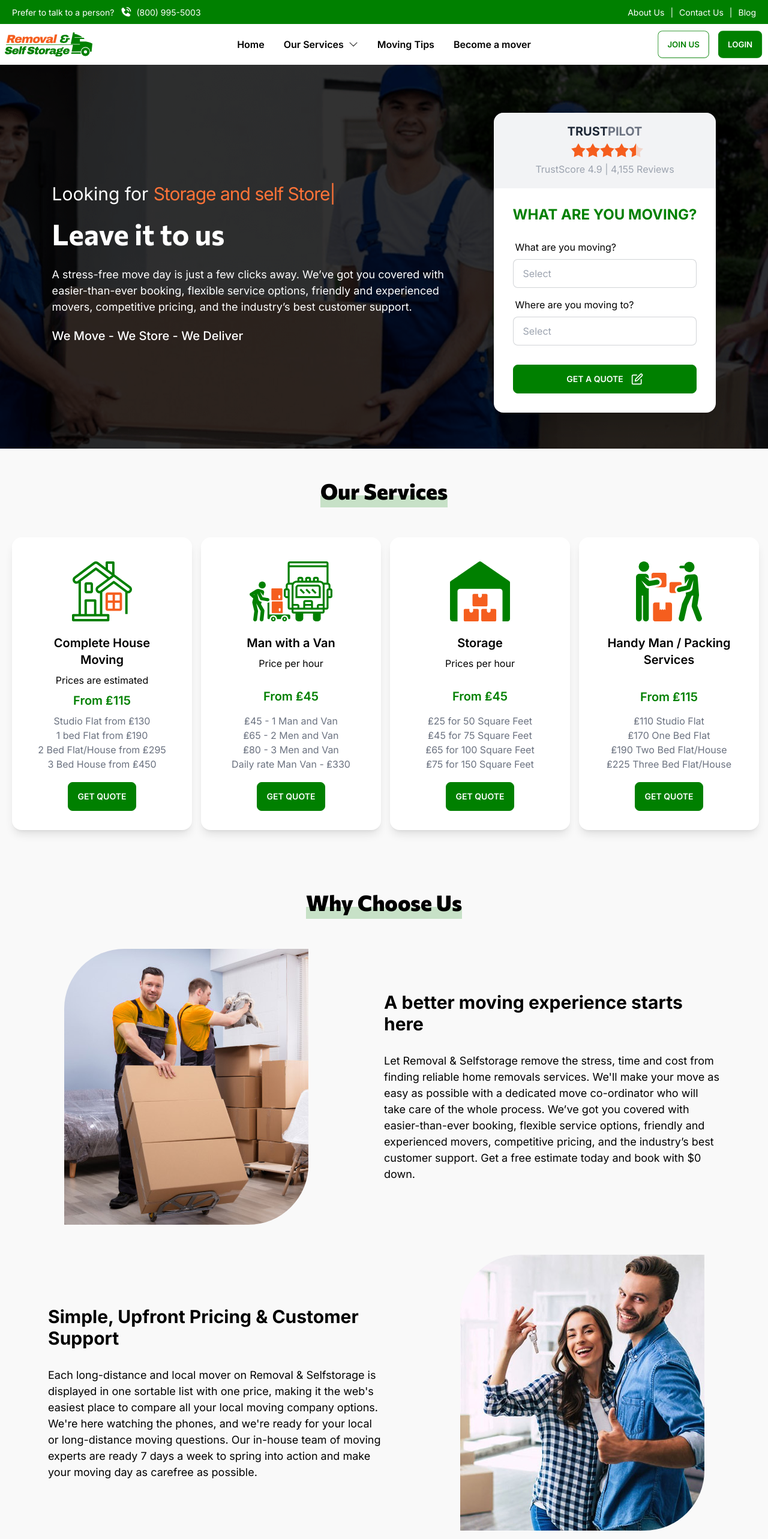
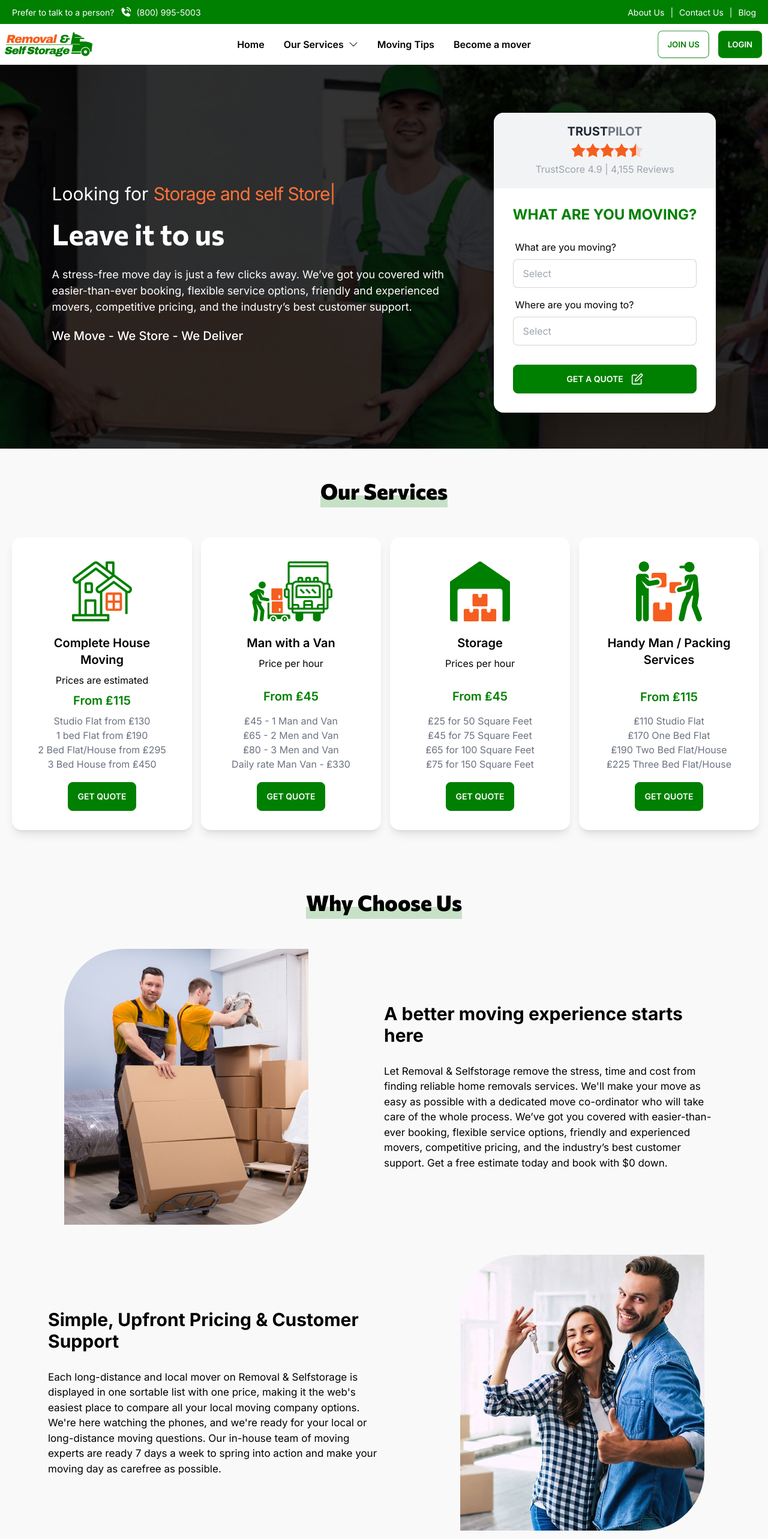
Before and after one commit to Removalsselfstorage/removals_nextjs, a Next.js app: page / in a window 1280 px wide. Shown: the top 2566 px of the page at 60% size. Built offline with nearby package versions, Linux system fonts and the light colour scheme; what tailwindcss-debug-screens would draw is missing.

Commit message:
completed about us section.

```diff
--- a/components/HomePage/AboutUs/index.js
+++ b/components/HomePage/AboutUs/index.js
@@ -1,5 +1,6 @@
 import React from 'react';
 import { BsFillPlayFill } from 'react-icons/bs';
+import { FiEdit } from 'react-icons/fi';
 
 const AboutUs = () => {
   return (
@@ -7,7 +8,7 @@ const AboutUs = () => {
       <div className="md:max-w-7xl mx-auto">
         {/* row 1 */}
         <div className="flex items-center flex-col space-y-[30px] md:flex-row md:space-y-[0px] mb-[0px]">
-          {/* image */}
+          {/* video */}
           <div className="flex-[0.5] flex  justify-center">
             <div className="rounded-lg overflow-hidden cursor-pointer relative group">
               {/* play button */}
@@ -15,7 +16,7 @@ const AboutUs = () => {
                 onClick={() => {
                   //   setShowModal(true);
                 }}
-                className="bg-black/60 hover:bg-black/90 w-[70px] h-[70px] absolute left-[43%] top-[40%] duration-300 flex justify-center items-center rounded-full"
+                className="bg-black/60 hover:bg-black/90 w-[70px] h-[70px] absolute left-[43%] top-[40%] flex justify-center items-center rounded-full hover:scale-[1.2] duration-200"
               >
                 <BsFillPlayFill
                   size={50}
@@ -26,7 +27,7 @@ const AboutUs = () => {
               <div className="">
                 <div className="hero-overlay"></div>
                 <img
-                  src="/hero_bg.png"
+                  src="/hero_bg.jpg"
                   alt=""
                   className="w-[500px] h-[300px] md:max-w-[500px] object-cover"
                 />
@@ -36,12 +37,20 @@ const AboutUs = () => {
           {/* text */}
           <div className="flex-[1] flex flex-col max-w-[600px] space-y-[30px] px-[20px]">
             <h2 className="text-3xl font-bold ">About Removal & Selfstorage</h2>
-            <p className="text-[16px] lg:text-[18px]">
+            <p className="text-[16px] lg:text-[17px]">
               By choosing Removal & Selfstorage, you’re guaranteeing a great
               moving day. All customers receive transparent pricing, flexible
               service options, background-checked movers, industry-best customer
               support, and an easy-to-access online dashboard.
             </p>
+            <div className="">
+              <button className="btn btn-wide btn-primary flex items-center space-x-[5px]">
+                <span className="">Book A Move</span>
+                {/* <span className="">
+                  <FiEdit className="text-[20px]" />
+                </span> */}
+              </button>
+            </div>
           </div>
         </div>
       </div>
--- a/components/HomePage/Hero/index.js
+++ b/components/HomePage/Hero/index.js
@@ -8,7 +8,7 @@ const Hero = () => {
     <div className=" bg-base-200">
       <div
         className="hero min-h-[80vh]"
-        style={{ backgroundImage: 'url(/hero_bg.png)' }}
+        style={{ backgroundImage: 'url(/hero_bg.jpg)' }}
       >
         <div className="hero-overlay bg-black/80"></div>
         <div className="hero-content flex-col text-white lg:flex-row lg:space-x-[50px] space-y-[20px]  md:max-w-7xl mx-auto">
--- a/components/HomePage/WhyChooseUs/index.js
+++ b/components/HomePage/WhyChooseUs/index.js
@@ -19,7 +19,7 @@ const WhyChooseUs = () => {
         {/* row 1 */}
         <div className="flex items-center flex-col space-y-[30px] md:flex-row md:space-y-[0px] mb-[50px]">
           {/* image */}
-          <div className="flex-[0.5] flex  justify-center">
+          <div className="flex-[0.5] flex  justify-center hover:rotate-[5deg] duration-200">
             <img
               src="/movers1.jpg"
               alt="Album"
@@ -31,7 +31,7 @@ const WhyChooseUs = () => {
             <h2 className="text-3xl font-bold ">
               A better moving experience starts here
             </h2>
-            <p className="text-[16px] lg:text-[18px]">
+            <p className="text-[16px] lg:text-[17px]">
               Let Removal & Selfstorage remove the stress, time and cost from
               finding reliable home removals services. We'll make your move as
               easy as possible with a dedicated move co-ordinator who will take
@@ -46,7 +46,7 @@ const WhyChooseUs = () => {
         {/* row 2 */}
         <div className="flex items-center flex-col space-y-[30px] md:flex-row-reverse md:space-y-[0px]">
           {/* image */}
-          <div className="flex-[0.5] flex  justify-center">
+          <div className="flex-[0.5] flex  justify-center hover:rotate-[5deg] duration-200">
             <img
               src="/movers2.jpg"
               alt="Album"
@@ -58,7 +58,7 @@ const WhyChooseUs = () => {
             <h2 className="text-3xl font-bold ">
               Simple, Upfront Pricing & Customer Support
             </h2>
-            <p className="text-[16px] lg:text-[18px]">
+            <p className="text-[16px] lg:text-[17px]">
               Each long-distance and local mover on Removal & Selfstorage is
               displayed in one sortable list with one price, making it the web's
               easiest place to compare all your local moving company options.
```
Also changed, not shown: public/hero_bg.jpg (added).
